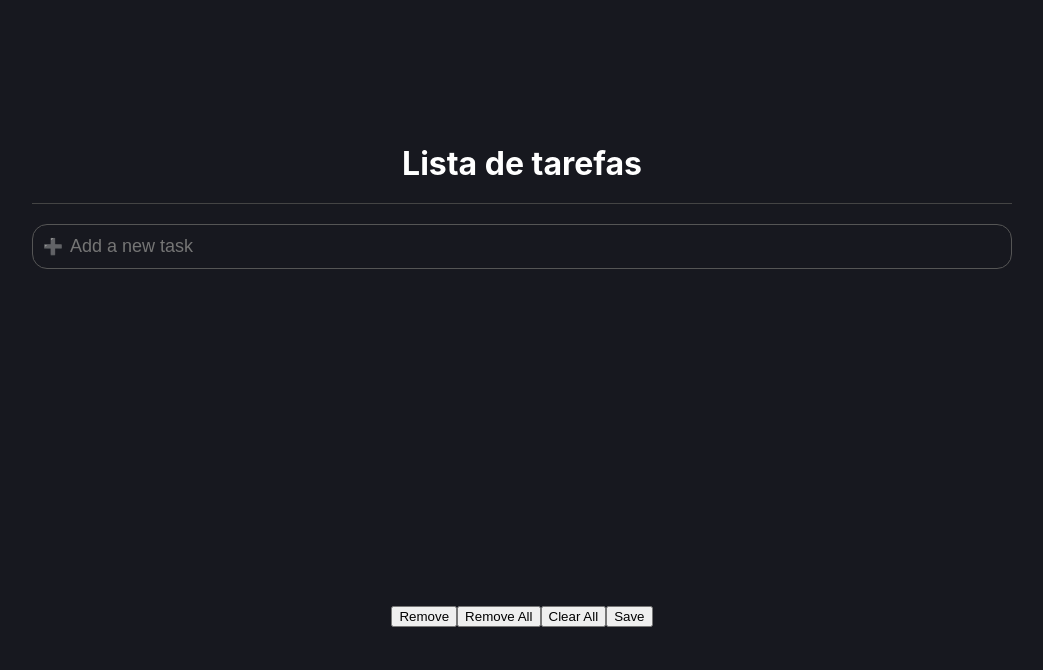
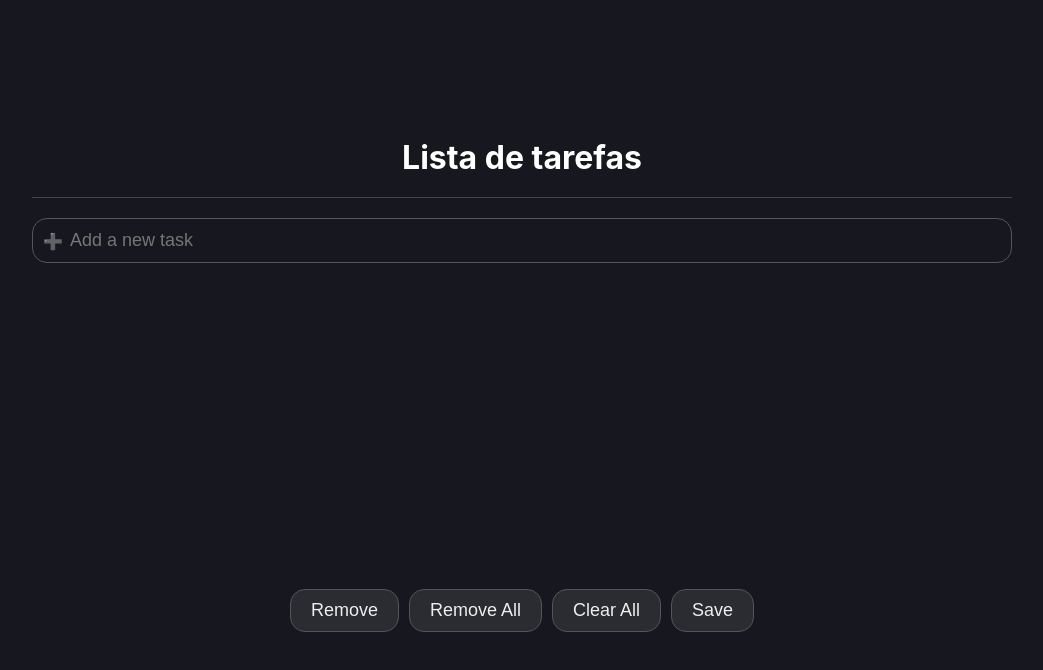
Before and after one commit to Gean634N/todolist, a React (Create React App) app: page / in a window 1280 px wide. Shown: the top 670 px of the page, without its empty margins (118-1161 px from the left). Built offline with nearby package versions, Linux system fonts and the light colour scheme.

Commit message:
implements remove button action

```diff
--- a/src/App.tsx
+++ b/src/App.tsx
@@ -14,6 +14,7 @@ const App = () => {
         id: 1,
         name: taskName,
         done: false,
+        selectd: false,
       }])
     } else {
       let newList = [...list];
@@ -21,6 +22,7 @@ const App = () => {
         id: list[list.length -1].id + 1,
         name: taskName,
         done: false,
+        selectd: false,
       });
       setList(newList)
     }
@@ -35,6 +37,27 @@ const App = () => {
     setList(newList);
   }
 
+  const hendleClick = (taskSelected: boolean, taskId: number) => {
+    let newList = list.map((task) => {
+      if (task.id !== taskId) {
+        task.selectd = false;
+        return task;
+      }
+      task.selectd = taskSelected;
+      return task;
+    });
+    setList(newList);
+  }
+
+  const handleRemove = () => {
+    let newList = list.filter((task) => task.selectd !== true);
+    setList(newList);
+  }
+
+  const handleButtons = {
+    handleRemove,
+  }
+
   return (
     <C.Container>
       <>
@@ -44,13 +67,13 @@ const App = () => {
           <AddArea onEnter={ handleAddTask } />
 
           { list.map((item, index) => (
-            <ListItem key={ index } item={ item } onChecked={ hendleChecked } />
+            <ListItem key={ index } item={ item } onChecked={ hendleChecked } labelClick={ hendleClick } />
           )) }
         </C.Area>
       </>
 
       <C.Area>
-        <Menu />
+        <Menu handleButtons={ handleButtons } />
       </C.Area>
     </C.Container>
   );
--- a/src/components/ListItem/index.tsx
+++ b/src/components/ListItem/index.tsx
@@ -3,25 +3,34 @@ import * as C from './styles';
 import { Item } from '../../types/item';
 type Props = {
   item: Item,
-  onChecked: (taskChecked: boolean, taskId: number) => void;
+  onChecked: (taskChecked: boolean, taskId: number) => void,
+  labelClick: (taskSelected: boolean, taskId: number) => void;
 }
 
-export const ListItem = ({ item, onChecked }: Props) => {
+export const ListItem = ({ item, onChecked, labelClick }: Props) => {
   const [isChecked, setIsChecked] = useState(item.done);
+  // const [selected, setSelected] = useState(false);
 
   const handleCheck = (id: number, checked: boolean) => {
     onChecked(checked, id);
     setIsChecked(checked);
   }
 
+  const  hendleClick = () => {
+    labelClick(!item.selectd, item.id);
+  }
+
   return (
-    <C.Container done={isChecked} >
+    <C.Container done={isChecked} selected={item.selectd} >
       <input
         type="checkbox"
         checked={ item.done }
         onChange={ e => handleCheck(item.id, e.target.checked) }
       />
-      <label>
+      <label
+        onClick={ hendleClick }
+        onDoubleClick={ () => handleCheck(item.id, !isChecked) }
+      >
         { item.name }
       </label>
     </C.Container>
--- a/src/components/ListItem/styles.ts
+++ b/src/components/ListItem/styles.ts
@@ -2,9 +2,10 @@ import styled from "styled-components";
 
 type ContainerProps = {
   done: boolean;
+  selected: boolean;
 }
 
-export const Container = styled.div(({ done }: ContainerProps) => (
+export const Container = styled.div(({ done, selected }: ContainerProps) => (
   `
   display: fles;
   background-color: #20212C;
@@ -21,7 +22,8 @@ export const Container = styled.div(({ done }: ContainerProps) => (
 
   label {
     color: #eee;
-    text-decoration: ${done ? 'line-through' : 'initial'};
+    user-select: none;
+    text-decoration: ${done ? 'line-through' : selected ? 'underline' : 'initial'};
   }
 `
 ));
--- a/src/components/Menu/index.tsx
+++ b/src/components/Menu/index.tsx
@@ -1,12 +1,19 @@
 import * as C from './style';
 
-export const Menu = () => {
+type Props = {
+  handleButtons: { handleRemove: () => void },
+}
+
+
+export const Menu = ({ handleButtons }: Props) => {
+  const { handleRemove } = handleButtons;
+
   return (
     <C.Container>
-      <button>Remove</button>
-      <button>Remove All</button>
-      <button>Clear All</button>
-      <button>Save</button>
+      <button className="action__buttom" onClick={ handleRemove }>Remove</button>
+      <button className="action__buttom">Remove All</button>
+      <button className="action__buttom">Clear All</button>
+      <button className="action__buttom">Save</button>
     </C.Container>
   );
 }
--- a/src/components/Menu/style.ts
+++ b/src/components/Menu/style.ts
@@ -6,4 +6,19 @@ export const Container = styled.div`
   display: flex;
   align-items: center;
   justify-content: center;
+
+  .action__buttom {
+    background-color: #5555;
+    border: 1px solid #555;
+    border-radius: 15px;
+    color: #eee;
+    cursor: pointer;
+    font-size: 18px;
+    padding: 10px 20px;
+    margin: 0 5px;
+  }
+
+  .action__buttom:hover {
+    box-shadow: 0 0 0.6rem #333;
+  }
 `;
--- a/src/types/item.ts
+++ b/src/types/item.ts
@@ -2,4 +2,5 @@ export type Item = {
   id: number;
   name: string;
   done: boolean;
+  selectd: boolean;
 }
```
